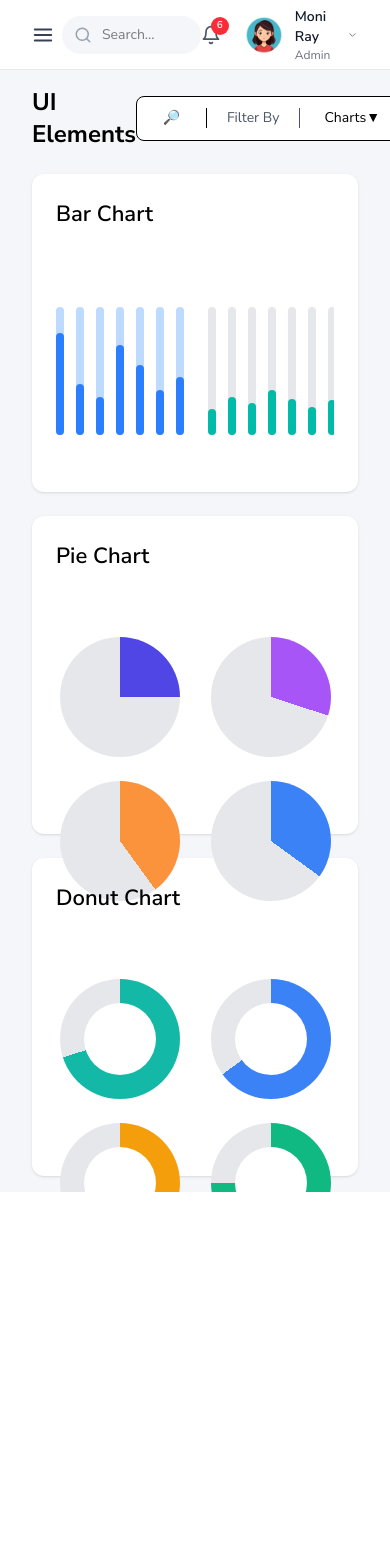
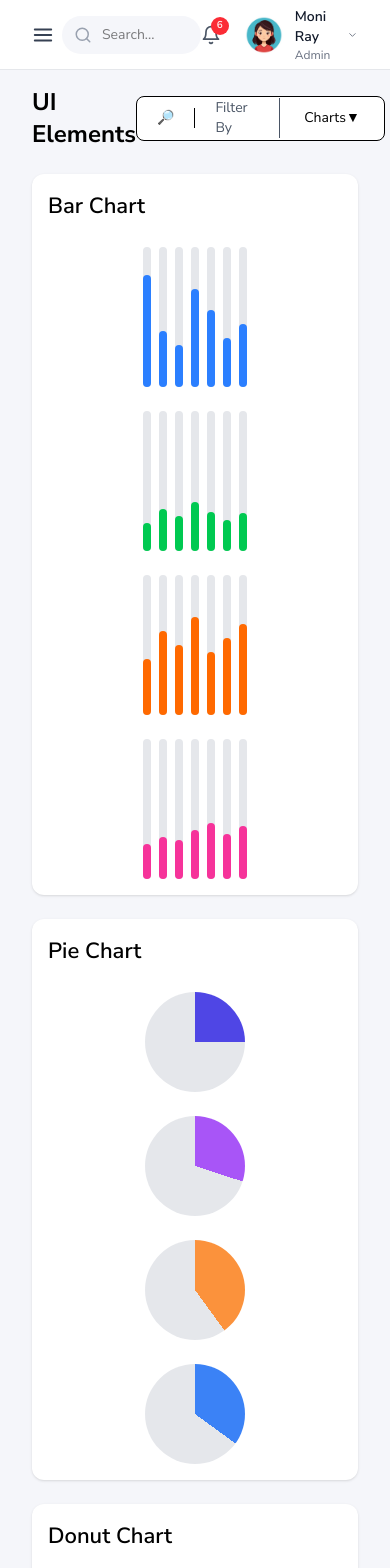
Before and after one commit to Shapna01/Dashstack, a Next.js app: page /ui-elements in a window 390 px wide. Shown: the top 1568 px of the page. Before the commit the page ends 1192 px from the top, so only its background shows below. Built offline with nearby package versions, Linux system fonts and the light colour scheme.

Commit message:
Made dashboard responsive and improved UI layout

```diff
--- a/app/dashboard/page.js
+++ b/app/dashboard/page.js
@@ -31,7 +31,7 @@ export default function Dashboard() {
     <div className="w-full">
       <h1 className="text-2xl font-bold mb-6">Dashboard</h1>
 
-      <div className="grid grid-cols-1 sm:grid-cols-2 lg:grid-cols-4 gap-6 mb-6">
+      <div className="grid grid-cols-1 sm:grid-cols-2 lg:grid-cols-4 gap-6 mb-6 place-items-center">
         <StatCard title="Total Users" value={stats.totalUsers} />
         <StatCard title="Total Orders" value={stats.totalOrders} />
         <StatCard title="Total Sales" value={`$${stats.totalSales}`} />
--- a/app/ui-elements/page.js
+++ b/app/ui-elements/page.js
@@ -18,6 +18,12 @@ const [open, setOpen] = React.useState(false);
     { value: 75, color: "#10B981" },
   ];
 
+  const colors = [
+  "bg-blue-500",
+  "bg-green-500",
+  "bg-orange-500",
+  "bg-pink-500"
+];
   const bars = [40, 70, 55, 80, 65, 50, 90];
 
   return (
@@ -31,7 +37,7 @@ const [open, setOpen] = React.useState(false);
 
     <div
       onClick={() => setOpen(!open)}
-      className="flex items-center bg-white border rounded-lg w-[350px] h-[45px] cursor-pointer overflow-hidden text-sm"
+      className="flex items-center bg-white border rounded-lg w-full sm:w-[350px] h-[45px] cursor-pointer overflow-hidden text-sm"
     >
 
       <div className="w-[70px] flex justify-center items-center border-r">
@@ -91,85 +97,52 @@ const [open, setOpen] = React.useState(false);
 </div></div>
 
 
-  <div className="bg-white rounded-xl shadow-sm p-6 w-full min-h-[318px] ">
-  <h2 className="font-semibold text-[22px] mb-16">Bar Chart</h2>
+  <div className="bg-white rounded-xl shadow-sm p-4 sm:p-6 w-full h-auto min-h-[250px] sm:min-h-[318px] ">
+  <h2 className="font-semibold text-[22px] mb-6 sm:mb-10">Bar Chart</h2>
 
 {(chartType === "bar" || chartType === "all") && (
 
-  <div className="flex items-end gap-6 md:gap-10 w-full overflow-x-auto h-[140px]">
+  <div className="grid grid-cols-1 sm:grid-cols-2 md:grid-cols-4 gap-6 place-items-center">
 
-    <div className="flex items-end gap-3">
-      {[80,40,30,70,55,35,45].map((h,i)=>(
-        <div key={i} className="w-2 h-32 bg-blue-200 rounded-full flex items-end">
-          <div
-            className="w-full bg-blue-500 rounded-full"
-            style={{height:`${h}%`}}
-          />
-        </div>
-      ))}
-    </div>
+    {[
+      [80,40,30,70,55,35,45],
+      [20,30,25,35,28,22,27],
+      [40,60,50,70,45,55,65],
+      [25,30,28,35,40,32,38]
+    ].map((group, index) => (
 
+      <div key={index} className="flex items-end gap-2 h-[140px]">
 
-    <div className="flex items-end gap-3">
-      {[20,30,25,35,28,22,27].map((h,i)=>(
-        <div key={i} className="w-2 h-32 bg-gray-200 rounded-full flex items-end gap-4">
-          <div
-            className="w-full bg-teal-500 rounded-full"
-            style={{height:`${h}%`}}
-          />
-        </div>
-      ))}
-    </div>
-
-
-    <div className="flex items-end gap-3">
-      {[40,60,50,70,45,55,65].map((h,i)=>(
-        <div key={i} className="flex gap-4 items-end">
-
-          <div className="w-2 h-32 bg-blue-200 rounded-full flex items-end">
+        {group.map((h, i) => (
+          <div key={i} className="w-2 h-full bg-gray-200 rounded-full flex items-end">
             <div
-              className="w-full bg-blue-600 rounded-full"
-              style={{height:`${h}%`}}
+              className={`w-full ${colors[index]} rounded-full`}
+              style={{ height: `${h}%` }}
             />
           </div>
+        ))}
 
-          <div className="w-2 h-32 bg-orange-200 rounded-full flex items-end">
-            <div
-              className="w-full bg-orange-500 rounded-full"
-              style={{height:`${h+10}%`}}
-            />
-          </div>
+      </div>
 
-        </div>
-      ))}
-    </div>
+    ))}
 
-     <div className="flex items-end gap-3">
-      {[25,30,28,35,40,32,38].map((h,i)=>(
-        <div key={i} className="w-2 h-32 bg-pink-200 rounded-full flex gap-4 items-end">
-          <div
-            className="w-full bg-pink-500 rounded-full"
-            style={{height:`${h}%`}}
-          />
-        </div>
-      ))}
-    </div>
+  </div>
 
-  </div>)}
+)}
 </div>
 <br />
 
       {(chartType === "pie" || chartType === "all") && (
 
-      <div className="bg-white rounded-xl shadow-sm p-6 w-full h-[318px]">
-        <h2 className="font-semibold text-[22px] mb-16">Pie Chart</h2>
+      <div className="bg-white rounded-xl shadow-sm p-4 sm:p-6 w-full sm:min-h-[318px]">
+        <h2 className="font-semibold text-[22px] mb-6 sm:mb-10">Pie Chart</h2>
 
-        <div className="grid grid-cols-2 md:grid-cols-4 gap-6 justify-items-center">
+        <div className="grid grid-cols-1 sm:grid-cols-2 md:grid-cols-4 gap-6 place-items-center ">
 
           {pieCharts.map((chart, i) => (
             <div
               key={i}
-              className="rounded-full w-[120px] h-[120px] md:w-[155px] md:h-[155px]"
+              className="rounded-full w-[100px] h-[100px] sm:w-[120px] sm:h-[120px] md:w-[155px] md:h-[155px]"
               style={{
                 background: `conic-gradient(${chart.color} ${chart.value}%, #e5e7eb ${chart.value}% 100%)`,
               }}
@@ -184,11 +157,11 @@ const [open, setOpen] = React.useState(false);
 <br />
       {(chartType === "donut" || chartType === "all") && (
 
-      <div className="bg-white rounded-xl shadow-sm p-6 w-full h-[318px]">
+      <div className="bg-white rounded-xl shadow-sm p-4 sm:p-6 w-full sm:min-h-[318px]">
 
-        <h2 className="font-semibold text-[22px] mb-16">Donut Chart</h2>
+        <h2 className="font-semibold text-[22px] mb-6 sm:mb-10">Donut Chart</h2>
 
-        <div className="grid grid-cols-2 md:grid-cols-4 gap-6 justify-items-center">
+        <div className="grid  grid-cols-1 sm:grid-cols-2 md:grid-cols-4 gap-6 justify-items-center">
 
           {donutCharts.map((chart, i) => (
             <div
--- a/components/StatCard.jsx
+++ b/components/StatCard.jsx
@@ -28,12 +28,12 @@ export default function StatCard({ title, value }) {
   }
 
   return (
-    <div className="relative bg-white rounded-[14px] shadow w-[262px] h-[161px] p-4">
-      <div className="absolute top-4 left-4 flex flex-col">
+    <div className="relative bg-white rounded-[14px] shadow w-full max-w-sm sm:max-w-full h-auto sm:h-[161px] p-6">
+      <div className=" flex flex-col">
         <span className="text-gray-700 font-semibold text-[16px] leading-[22px] opacity-70">
           {title}
         </span>
-        <span className="text-gray-900 font-bold text-[22px] leading-[26px] mt-2">
+        <span className="text-gray-900 font-bold text-[22px] mt-2">
           {value}
         </span>
       </div>
```
